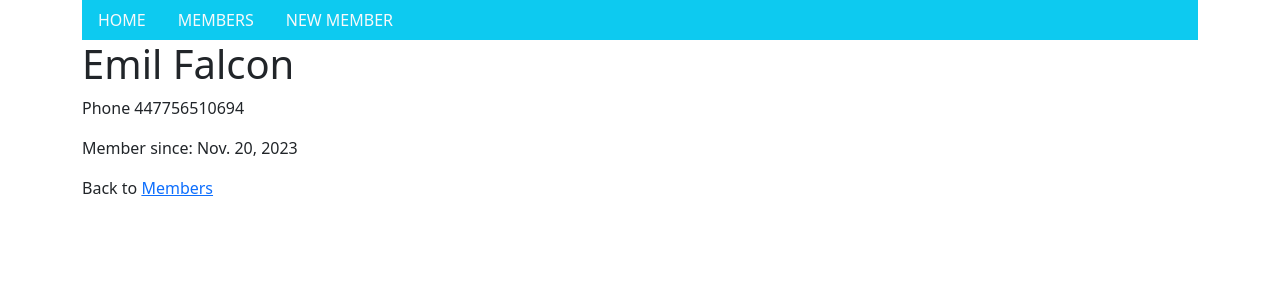
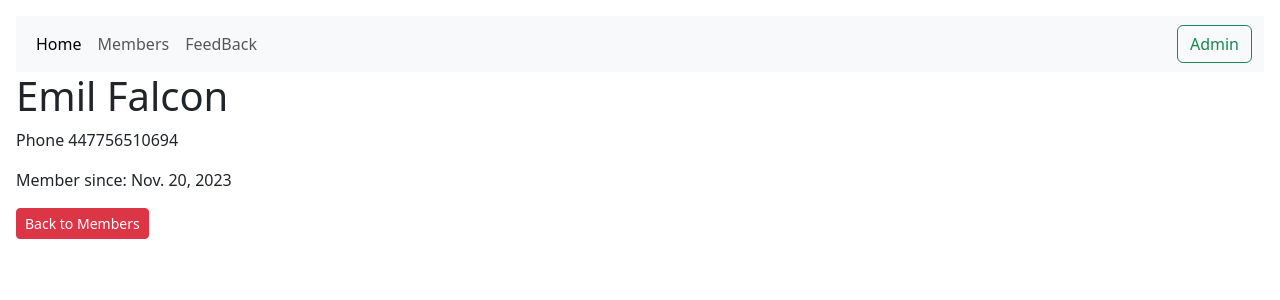
Before and after one commit to israellinofaustino/myworld, a Django app: template my_tennis_club/members/templates/details.html in a window 1280 px wide. Shown: the top 300 px of the page. Run offline with Django 4.2, Linux system fonts and the light colour scheme; the template is opened without the code that fills it: values that come from a table or form of the project are taken from there, others are empty; data comes from the database, SQL or seed files in the repository; some libraries are stand-ins or nearby versions.

Commit message:
feedback page with POST method ;D

```diff
--- a/my_tennis_club/members/models.py
+++ b/my_tennis_club/members/models.py
@@ -6,8 +6,12 @@
     lastname = models.CharField(max_length=255)
     phone = models.IntegerField(null=True)
     joined_date = models.DateField(auto_now_add=True, null=True)
-    slug = models.SlugField(default='', null=False)
+    slug = models.SlugField(default="", null=True)
 
 
 def __str__(self):
     return f"{self.firstname} {self.lastname}"
+
+
+class FeedBack(models.Model):
+    text = models.CharField(max_length=1000)
--- a/my_tennis_club/members/templates/details.html
+++ b/my_tennis_club/members/templates/details.html
@@ -9,6 +9,6 @@
     <h1>{{ mymember.firstname }} {{ mymember.lastname }}</h1>
     <p>Phone {{ mymember.phone }}</p>
     <p>Member since: {{ mymember.joined_date }}</p>
-    <p>Back to <a href="/members">Members</a></p>
+    <button type="button" class="btn btn-danger btn-sm" onclick="window.location = '/members'">Back to Members</button>
   </div>
 {% endblock %}
--- a/my_tennis_club/members/templates/master.html
+++ b/my_tennis_club/members/templates/master.html
@@ -4,30 +4,40 @@
 <html lang="en">
 <head>
     <meta charset="UTF-8">
-    <title>{% block title %}{% endblock %}</title>
+    <title>{% block title %}Home Page{% endblock %}</title>
     {% comment %} <link rel="stylesheet" href="{% static 'mystyles.css' %}"> {% endcomment %}
-
-    {% comment %} Add bootstrap5 {% endcomment %}
     {% load bootstrap5 %}
     {% bootstrap_css %}
     {% bootstrap_javascript %}
     <link rel="icon" type="image/x-icon" href="{% static '/favicon.ico' %}">
 </head>
-<body>
-    <div class="container">
-        <ul class="nav bg-info">
+<body class="p-3 m-0 border-0 bd-example m-0 border-0">
+  <nav class="navbar navbar-expand-lg bg-body-tertiary" style="background-color: black;">
+    <div class="container-fluid">
+      <button class="navbar-toggler" type="button" data-bs-toggle="collapse" data-bs-target="#navbarTogglerDemo03" aria-controls="navbarTogglerDemo03" aria-expanded="false" aria-label="Toggle navigation">
+        <span class="navbar-toggler-icon"></span>
+      </button>
+      <div class="collapse navbar-collapse" id="navbarScroll">
+        <ul class="navbar-nav me-auto my-2 my-lg-0 navbar-nav-scroll" style="--bs-scroll-height: 100px;">
           <li class="nav-item">
-            <a class="nav-link link-light" href="/">HOME</a>
+            <a class="nav-link active" aria-current="page" href="/">Home</a>
           </li>
           <li class="nav-item">
-            <a class="nav-link link-light" href="/members">MEMBERS</a>
+            <a class="nav-link" href="/members">Members</a>
           </li>
           <li class="nav-item">
-            <a class="nav-link link-light" href="/newmember">NEW MEMBER</a>
+            <a class="nav-link" href="/feedback">FeedBack</a>
           </li>
         </ul>
-        {% block content %}
-        {% endblock %}
+        <form class="d-flex" role="search">
+          <button class="btn btn-outline-success" type="button" onclick="window.location = '/admin/members/member/'">Admin</button>
+        </form>
       </div>
+    </div>
+  </nav>
+
+{% block content %}
+{% endblock %}
+
 </body>
 </html>
--- a/my_tennis_club/members/urls.py
+++ b/my_tennis_club/members/urls.py
@@ -1,10 +1,11 @@
 from django.urls import path
 from . import views
-
+from .views import feedback
 
 urlpatterns = [
-    path('', views.members, name='home'),
+    path('', views.homepage, name='home'),
     path('members/', views.members, name='members'),
     path('members/details/<slug:slug>', views.details, name='details'),
     path('testing/', views.testing, name='testing'),
+    path('feedback', feedback),
 ]
--- a/my_tennis_club/my_tennis_club/settings.py
+++ b/my_tennis_club/my_tennis_club/settings.py
@@ -23,7 +23,7 @@
 SECRET_KEY = 'django-insecure-@#yocbnotdm*n9(g3vcsbpdk6$o9t_cabet9r+i@t7&v@7h=&u'
 
 # SECURITY WARNING: don't run with debug turned on in production!
-DEBUG = False
+DEBUG = True
 
 ALLOWED_HOSTS = ['*']
 
```
Also changed, not shown: my_tennis_club/members/forms.py (added, +7 -0 lines), my_tennis_club/members/templates/all_members.html (+20 -14 lines), my_tennis_club/members/templates/feedback.html (added, +9 -0 lines), my_tennis_club/members/views.py (+18 -0 lines), my_tennis_club/members/migrations/0004_feedback_alter_member_joined_date_alter_member_slug.py (added).
